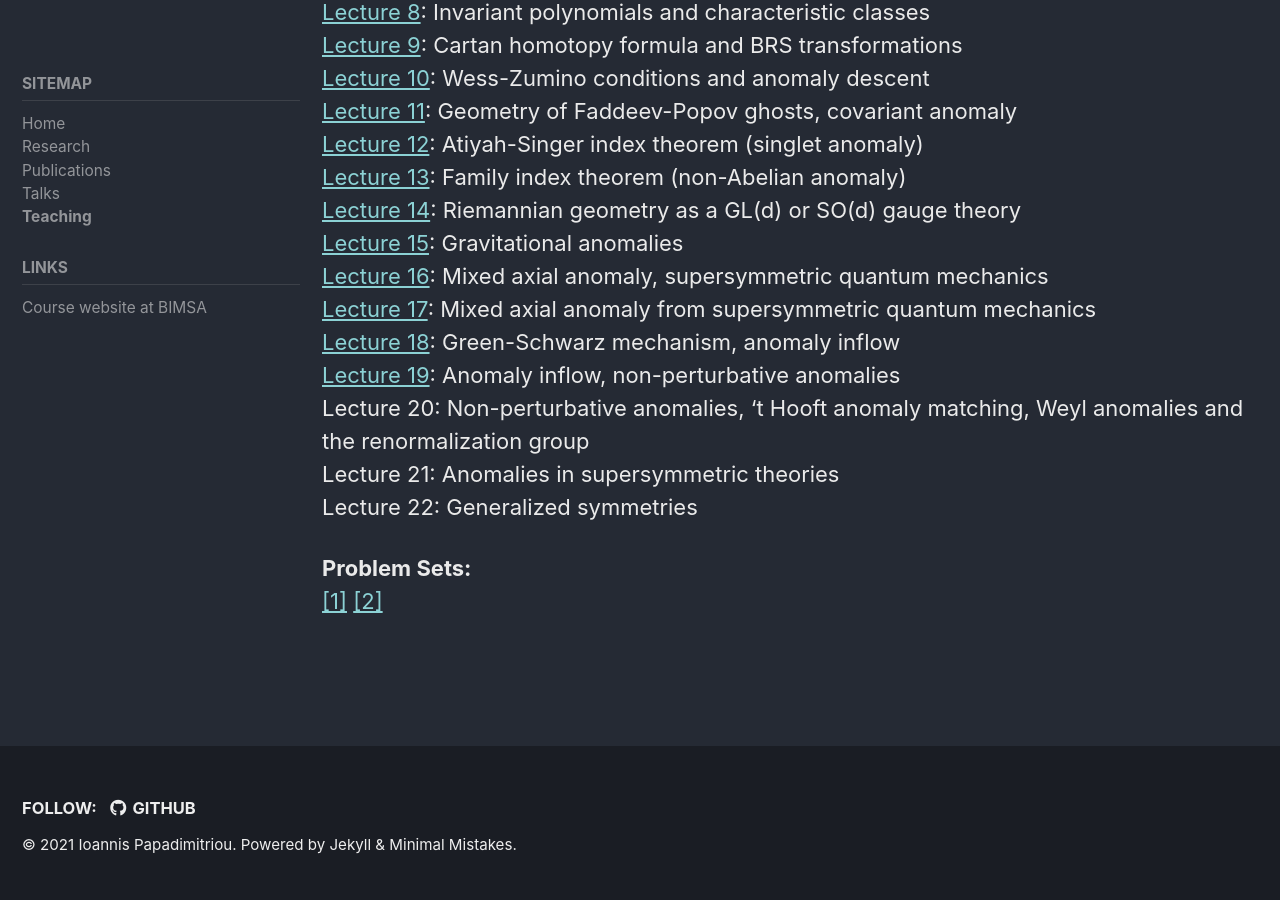
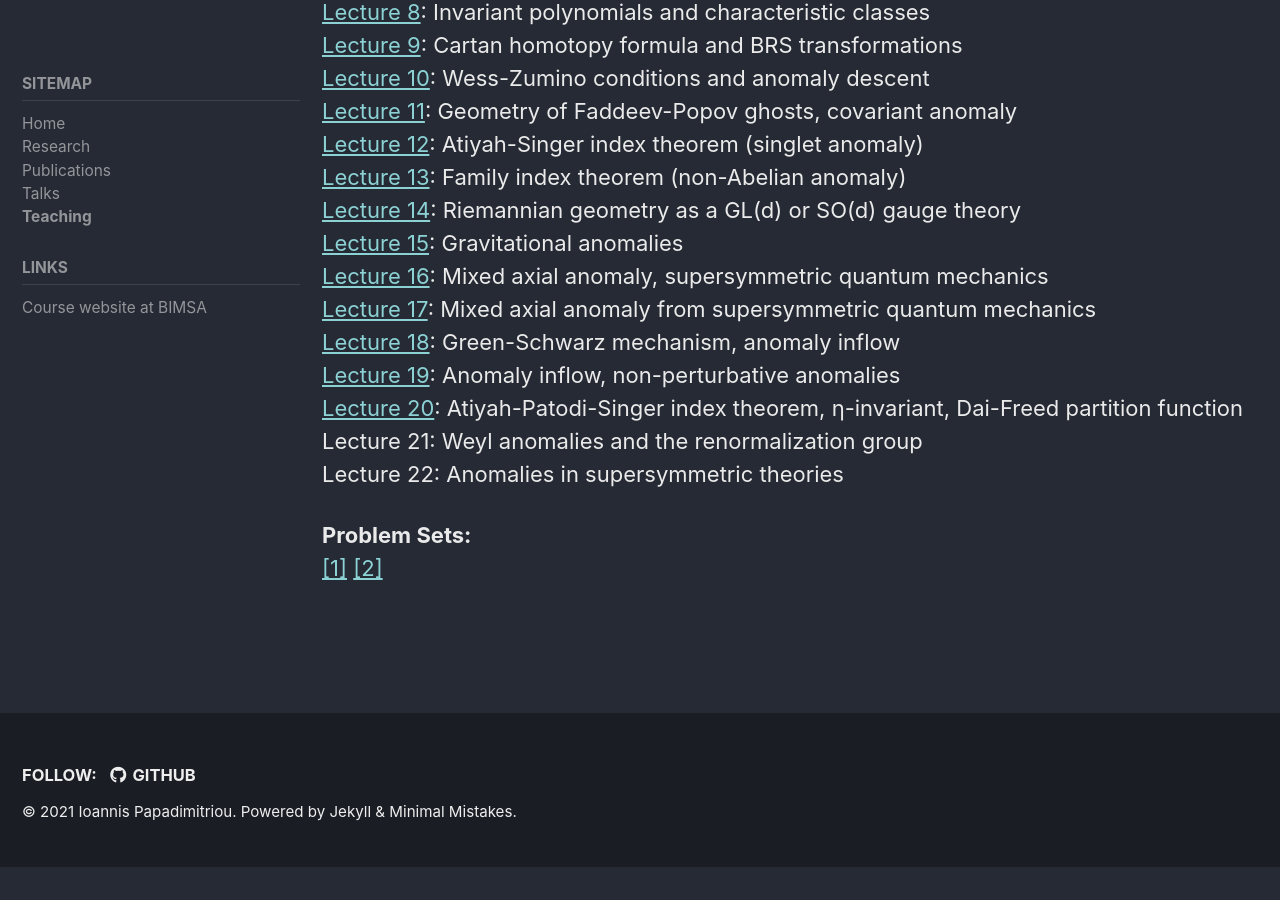
Before and after one commit to ipapadimitriou/ipapadimitriou.github.io, a Jekyll site: the page built from _pages/teaching.md, in a window 1280 px wide and 900 px high, scrolled down 1638 px. Built offline with Jekyll 4.4.1, drawn with Linux system fonts in a browser that asks for light colours; cached includes are drawn as plain includes; after the commit the page ends 2505 px from its top, so only the background shows below that.

Commit message:
Uplodaded Lecture 20 of QFT Anomalies course

```diff
--- a/_pages/teaching.md
+++ b/_pages/teaching.md
@@ -76,9 +76,9 @@ c) Lie algebras and groups<br>
 [Lecture 17](./attachments/teaching/QFT Anomalies and Applications 2021/lecture notes/QFT Anomalies - Lecture 17.pdf): Mixed axial anomaly from supersymmetric quantum mechanics<br>
 [Lecture 18](./attachments/teaching/QFT Anomalies and Applications 2021/lecture notes/QFT Anomalies - Lecture 18.pdf): Green-Schwarz mechanism, anomaly inflow<br>
 [Lecture 19](./attachments/teaching/QFT Anomalies and Applications 2021/lecture notes/QFT Anomalies - Lecture 19.pdf): Anomaly inflow, non-perturbative anomalies<br>
-Lecture 20: Non-perturbative anomalies, 't Hooft anomaly matching, Weyl anomalies and the renormalization group<br>
-Lecture 21: Anomalies in supersymmetric theories<br>
-Lecture 22: Generalized symmetries<br>
+[Lecture 20](./attachments/teaching/QFT Anomalies and Applications 2021/lecture notes/QFT Anomalies - Lecture 19.pdf): Atiyah-Patodi-Singer index theorem, η-invariant, Dai-Freed partition function<br>
+Lecture 21: Weyl anomalies and the renormalization group<br>
+Lecture 22: Anomalies in supersymmetric theories<br>
 
 
 <b>Problem Sets:</b><br>
```
Also changed, not shown: 1 other file.
